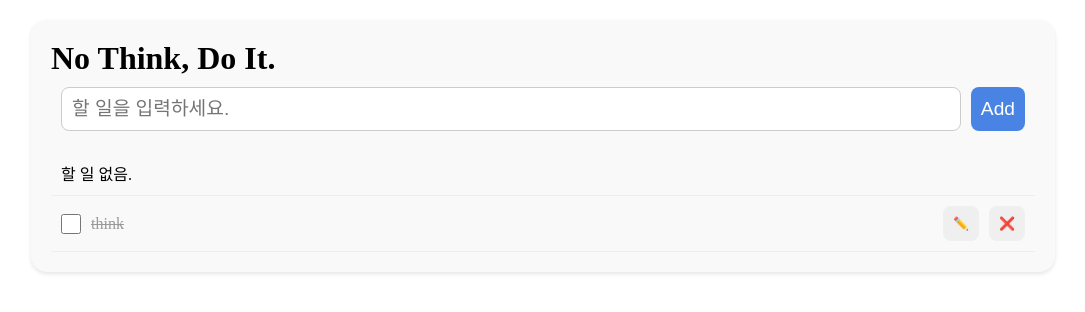
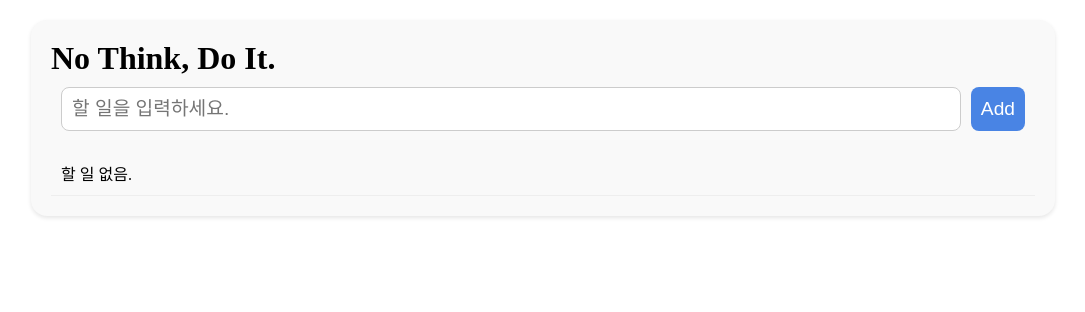
Before and after one commit to ssep4u/Programming_3300, a React (Vite) app: page / in a window 1280 px wide. Shown: the top 312 px of the page, without its empty margins (97-1182 px from the left). Built offline with nearby package versions, Linux system fonts and the light colour scheme.

Commit message:
TodoListApp show todos

```diff
--- a/src/TodoListApp.jsx
+++ b/src/TodoListApp.jsx
@@ -30,7 +30,7 @@
         <div className="todo">
             <TodoHeader />
             <TodoAdder addTodo={addTodo} />
-            <TodoList />
+            <TodoList todos={todos} />
         </div>
     )
 }
--- a/src/components/Checkbox.jsx
+++ b/src/components/Checkbox.jsx
@@ -1,9 +1,9 @@
 export default function Checkbox(props) {
-    const { id, ...rest } = props;
+    const { children, id, ...rest } = props;
     return (
         <>
             <input type="checkbox" id={`chk-${id}`} className="todo__check" />
-            <label htmlFor={`chk-${id}`} className="todo__label">think</label>
+            <label htmlFor={`chk-${id}`} className="todo__label">{children}</label>
         </>
     )
 };
--- a/src/components/TodoItem.jsx
+++ b/src/components/TodoItem.jsx
@@ -1,10 +1,11 @@
 import Checkbox from './Checkbox.jsx'
 import Button from './Button.jsx'
 
-export default function TodoItem() {
+export default function TodoItem({ todo }) {
     return (
-        <li className="todo__item todo__item--complete">
-            <Checkbox id="1" />
+        // todo.isCompleted가 true면 todo__item--complete 클래스 추가, 아니면 말고
+        <li className={`todo__item${todo.isCompleted ? " todo__item--complete" : ""}`}>
+            <Checkbox id={todo.id}>{todo.text}</Checkbox>
             <Button className="todo__button todo__button--edit">✏️</Button>
             <Button className="todo__button todo__button--delete">❌</Button>
         </li>
--- a/src/components/TodoList.jsx
+++ b/src/components/TodoList.jsx
@@ -1,11 +1,17 @@
 import TodoItemEmpty from './TodoItemEmpty.jsx'
 import TodoItem from './TodoItem.jsx'
 
-export default function TodoList() {
+export default function TodoList({ todos }) {
     return (
         <ul className="todo__list">
-            <TodoItemEmpty />
-            <TodoItem />
+            {/* todos에 값이 없으면, TodoItemEmpty */}
+            {todos.length === 0 && <TodoItemEmpty />}
+            {/* todos에 값이 있으면, TodoItem에 todo를 넣자 */}
+            {todos.length > 0 &&
+                todos.map((todo) =>
+                    <TodoItem todo={todo} />
+                )
+            }
         </ul>
     )
 }
```
